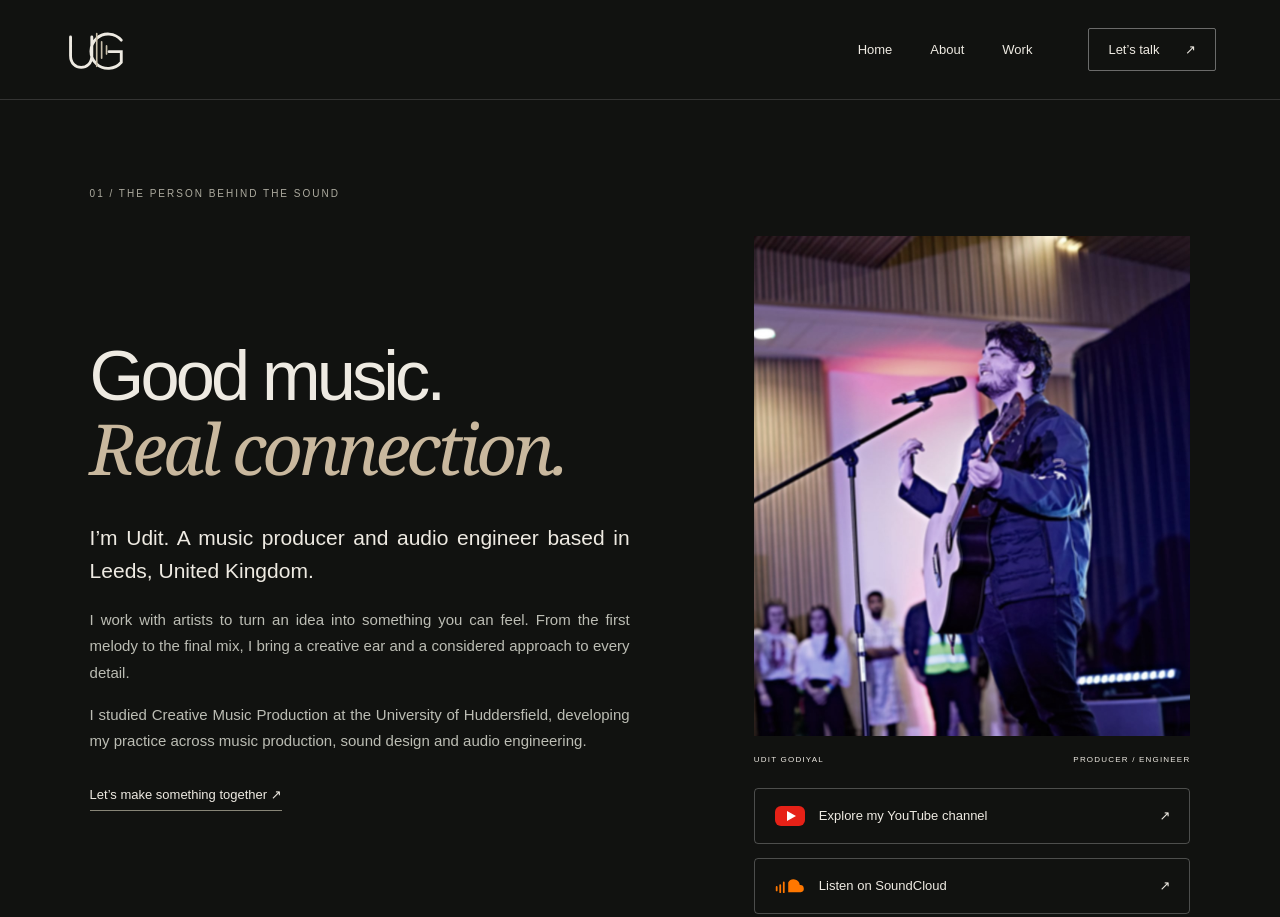
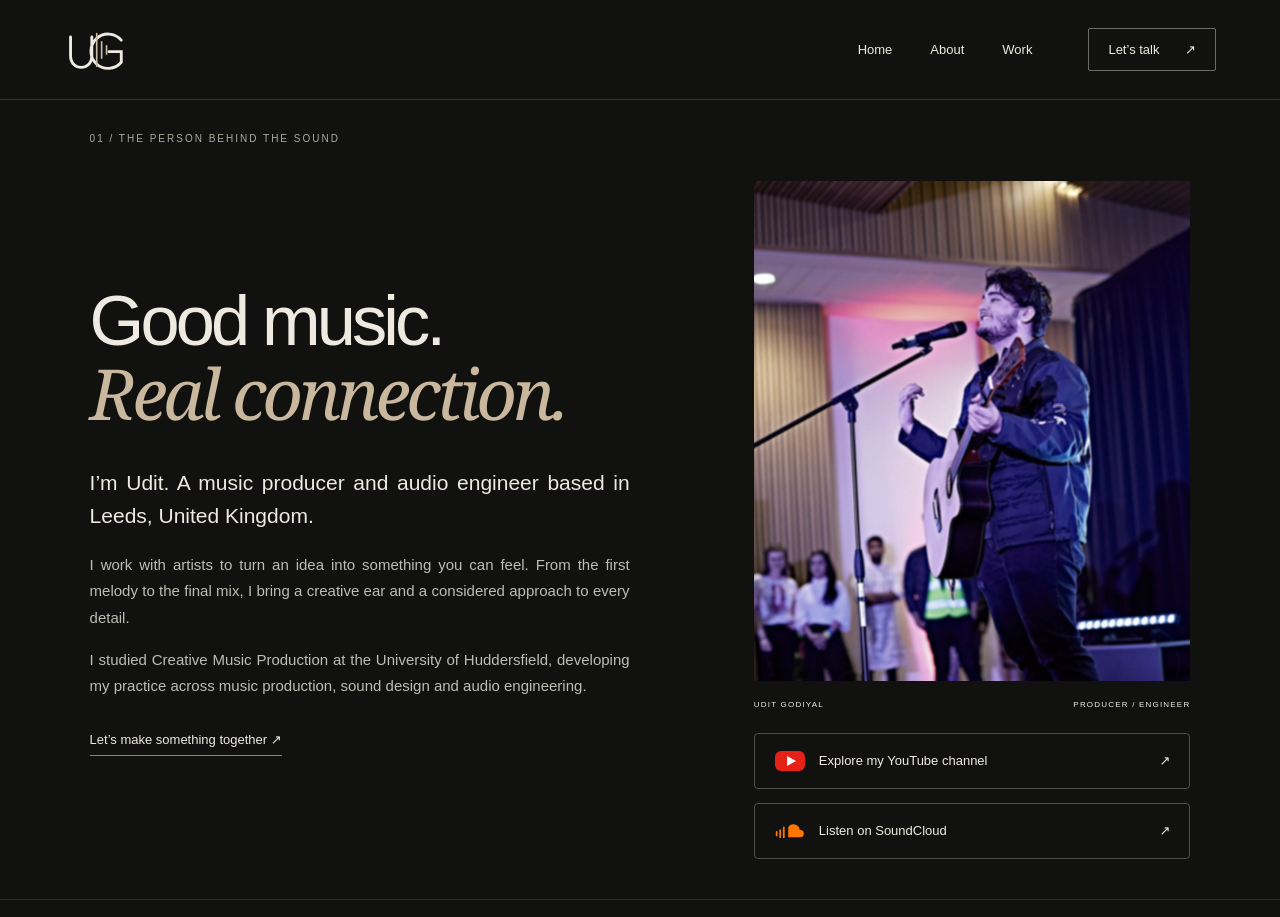
Before and after one commit to praharshasharma75-byte/udit-godiyal-website, a plain HTML site: page studio.html in a window 1280 px wide. Shown: the top 917 px of the page. Drawn offline with Linux system fonts and the light colour scheme; a script that the page names is missing.

Commit message:
Adjust vertical gaps for larger screens
Added media query to adjust vertical gaps on larger screens.

```diff
--- a/style.css
+++ b/style.css
@@ -1299,3 +1299,15 @@ p:not(.section-label) {
     min-height: 0;
   }
 }
+
+/* Reduce vertical gaps on larger screens only */
+@media (min-width: 761px) {
+  .studio > .section {
+    padding-top: 40px;
+    padding-bottom: 40px;
+  }
+
+  .studio > .about.section {
+    padding-top: 30px;
+  }
+}
```
